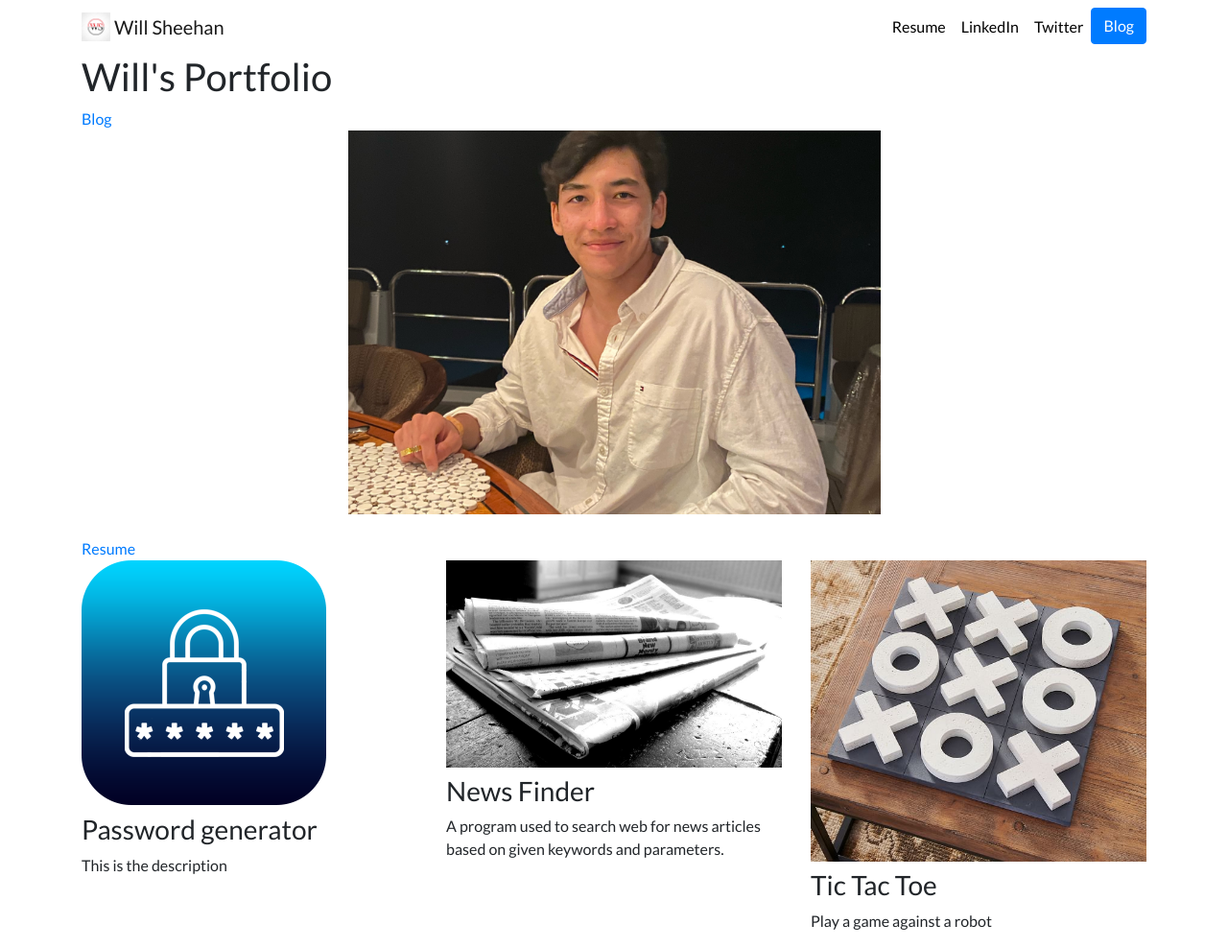
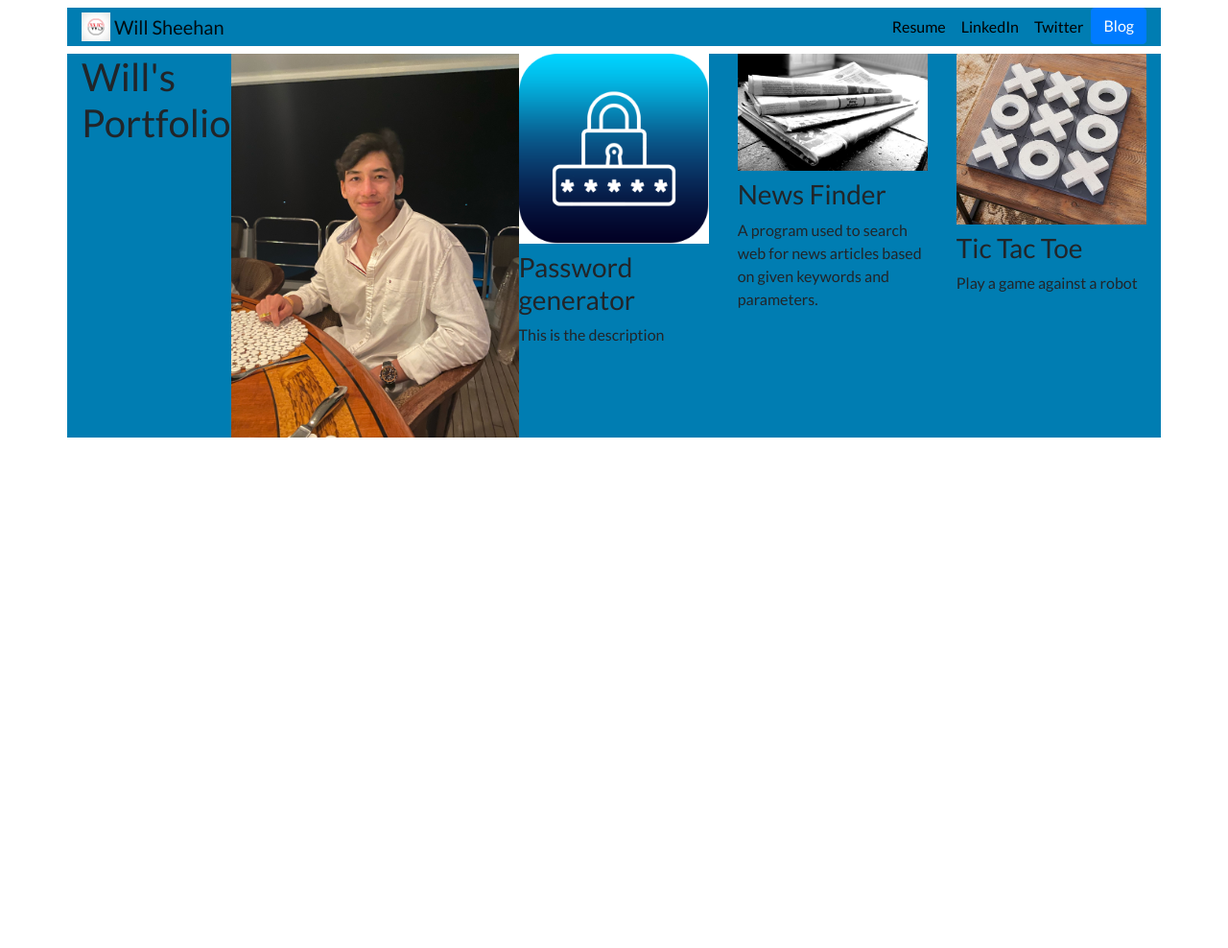
Before and after one commit to willnaheehs/personal-portfolio-project, a Django app: page / in a window 1280 px wide. Shown: the whole page at 96% size. After the commit the page ends 456 px from the top, so only its background shows below. Run offline with Django 4.2, Linux system fonts and the light colour scheme; data comes from the database, SQL or seed files in the repository; some libraries are stand-ins or nearby versions.

Commit message:
styling complete

```diff
--- a/portfolio/static/portfolio/custom.css
+++ b/portfolio/static/portfolio/custom.css
@@ -31,8 +31,10 @@ body {
     width: 50%;
   }
 
-.grid-container {
-    display: grid;
+.container {
+    display: flex;
+    justify-content: space-between;
+    background-color: #007DB2
   }
 
 .item1 {
--- a/portfolio/templates/portfolio/home.html
+++ b/portfolio/templates/portfolio/home.html
@@ -3,15 +3,16 @@
 {% block content %} <!--name 'content' must match that of base file-->
     <h1>Will's Portfolio</h1>
 
-    <!-- home page link to blogs -->
-    <a href="{% url 'blog:all_blogs' %}">Blog</a>
     <br>
 
     {% load static %} <!--allows for access to image contained in static folder-->
     <img src="{% static 'portfolio/dinertablephoto.JPEG' %}", height=400, wdth=400 class = center>
+
+    <!--  <a href="{% url 'blog:all_blogs' %}">Blog</a> -->
+    <!-- <a href="{% static 'portfolio/resume.png' %}">Resume</a> -->
     <br>
-
-    <a href="{% static 'portfolio/resume.png' %}">Resume</a>
+    <br>
+    <br>
 
     <div class="row justify-content-center">
         <!-- django template for loop syntax-->
```
